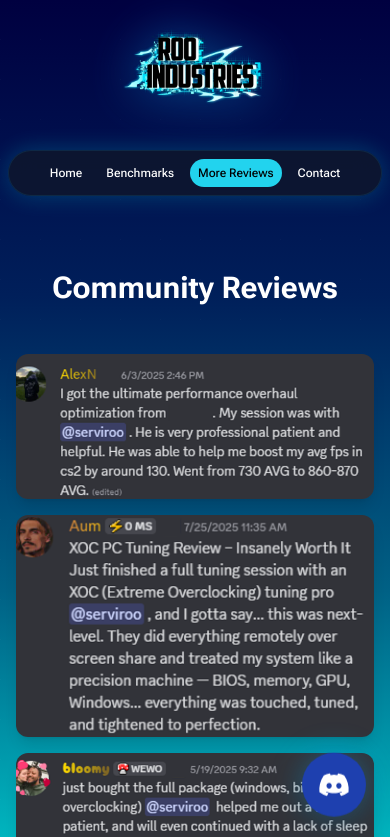
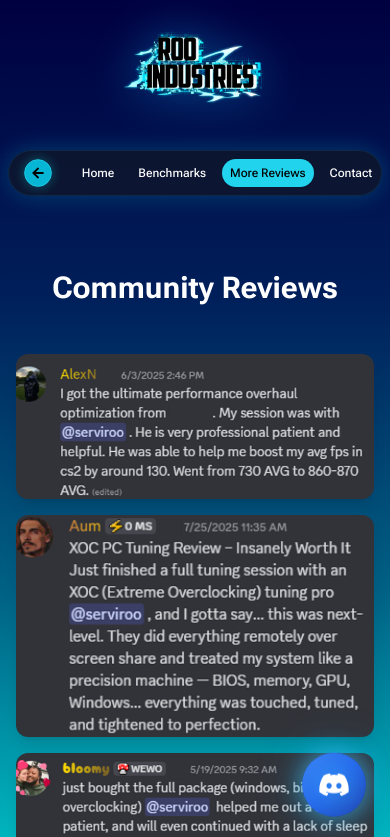
Before and after one commit to LoaiMaher/rooindustries, a React (Create React App) app: page /morereviews in a window 390 px wide. Shown: the top 837 px of the page. Built offline with nearby package versions, Linux system fonts and the light colour scheme.

Commit message:
done with the million things

```diff
--- a/public/index.html
+++ b/public/index.html
@@ -5,7 +5,7 @@
     <link rel="icon" href="%PUBLIC_URL%/favicon.ico" />
     <meta name="viewport" content="width=device-width, initial-scale=1" />
     <meta name="theme-color" content="#000000" />
-    <meta name="description" content="World Class Computer Optimization" />
+    <meta name="description" content="World Class Computer Optimizations" />
     <link rel="preconnect" href="https://fonts.googleapis.com" />
     <link rel="preconnect" href="https://fonts.gstatic.com" crossorigin />
     <link
--- a/src/App.jsx
+++ b/src/App.jsx
@@ -66,13 +66,18 @@
           target="_blank"
           rel="noopener noreferrer"
           className="fixed bottom-6 sm:bottom-12 right-6 sm:right-12 z-50
-                     bg-blue-800 text-white p-4 sm:p-5 rounded-full
-                     shadow-2xl hover:bg-blue-500
-                     transition-transform duration-300 hover:scale-110
-                     animate-[float_3s_ease-in-out_infinite]
-                     drop-shadow-[0_0_15px_rgba(14,165,233,0.35)]"
+             group bg-gradient-to-br from-[#3b82f6] via-[#2563eb] to-[#1e40af]
+             text-white p-4 sm:p-5 rounded-full
+             shadow-[0_0_25px_rgba(56,189,248,0.6),0_0_50px_rgba(56,189,248,0.3)]
+             transition-all duration-300 hover:scale-125 hover:shadow-[0_0_45px_rgba(56,189,248,0.9),0_0_90px_rgba(56,189,248,0.4)]
+             before:absolute before:inset-0 before:rounded-full
+             before:bg-[radial-gradient(circle_at_center,rgba(56,189,248,0.35),transparent_70%)]
+             before:blur-xl before:-z-10 animate-[float_3s_ease-in-out_infinite]"
         >
-          <FaDiscord className="w-8 h-8 sm:w-11 sm:h-11" />
+          <FaDiscord
+            className="w-8 h-8 sm:w-11 sm:h-11 text-white drop-shadow-[0_0_15px_rgba(56,189,248,0.9)]
+               group-hover:drop-shadow-[0_0_25px_rgba(56,189,248,1)] transition-all duration-300"
+          />
         </a>
       </div>
     </Router>
--- a/src/components/BackButton.jsx
+++ b/src/components/BackButton.jsx
@@ -33,11 +33,12 @@
         bg-cyan-500 hover:bg-cyan-400 text-black p-2 sm:p-3 rounded-full border border-cyan-400
         transition-all duration-500 ease-in-out shadow-[0_0_15px_rgba(0,255,255,0.3)]
         hover:shadow-[0_0_20px_rgba(0,255,255,0.5)]
-        z-40 hidden sm:flex items-center justify-center ${
-          isVisible ? "translate-y-0 opacity-100" : "-translate-y-10 opacity-0"
-        }`}
+        z-40 flex items-center justify-center
+        ${isVisible ? "translate-y-0 opacity-100" : "-translate-y-10 opacity-0"}
+        scale-90 active:scale-95
+      `}
     >
-      <FaArrowLeft className="text-lg sm:text-xl" />
+      <FaArrowLeft className="text-base sm:text-lg" />
     </button>
   );
 }
--- a/src/components/Benchmarks.jsx
+++ b/src/components/Benchmarks.jsx
@@ -1,8 +1,11 @@
 import React, { useState, useEffect } from "react";
 import { Link } from "react-router-dom";
+
 export default function Benchmarks() {
   const [selectedImage, setSelectedImage] = useState(null);
   const [fadeIn, setFadeIn] = useState(false);
+  const [isZoomed, setIsZoomed] = useState(false);
+  const [zoomOrigin, setZoomOrigin] = useState({ x: "50%", y: "50%" });
 
   useEffect(() => {
     if (selectedImage) setFadeIn(true);
@@ -28,6 +31,21 @@
     };
   }, [selectedImage]);
 
+  // Handle zoom click
+  const handleImageClick = (e) => {
+    e.stopPropagation();
+    const rect = e.target.getBoundingClientRect();
+    const x = ((e.clientX - rect.left) / rect.width) * 100;
+    const y = ((e.clientY - rect.top) / rect.height) * 100;
+    setZoomOrigin({ x: `${x}%`, y: `${y}%` });
+    setIsZoomed((prev) => !prev);
+  };
+
+  const handleClose = () => {
+    setIsZoomed(false);
+    setSelectedImage(null);
+  };
+
   return (
     <>
       <div className="relative py-28 px-4 max-w-7xl mx-auto text-white">
@@ -37,15 +55,23 @@
             className={`fixed inset-0 bg-black bg-opacity-80 flex items-center justify-center z-50 transition-opacity duration-300 ${
               fadeIn ? "opacity-100" : "opacity-0"
             }`}
-            onClick={() => setSelectedImage(null)}
+            onClick={handleClose}
           >
             <img
               src={selectedImage}
               alt="Enlarged"
-              className="max-w-[90%] max-h-[90%] rounded-lg shadow-lg object-contain transition-transform duration-300 scale-95 hover:scale-100"
+              onClick={handleImageClick}
+              className="rounded-lg shadow-lg object-contain transition-transform duration-300
+           w-[90%] h-auto sm:max-w-[90%] sm:max-h-[90%] max-w-none max-h-none"
+              style={{
+                transformOrigin: `${zoomOrigin.x} ${zoomOrigin.y}`,
+                transform: isZoomed ? "scale(1.6)" : "scale(1)",
+                cursor: isZoomed ? "zoom-out" : "zoom-in",
+              }}
             />
           </div>
         )}
+
         {/* Title */}
         <h1 className="text-4xl font-extrabold text-center mb-2">
           Performance Benchmarks
--- a/src/components/Contact.jsx
+++ b/src/components/Contact.jsx
@@ -1,6 +1,7 @@
 import React, { useState } from "react";
 import { useForm, ValidationError } from "@formspree/react";
 import { Link } from "react-router-dom";
+
 export default function Services() {
   const [state, handleSubmit] = useForm("mpwybpen"); // form id
   const [copied, setCopied] = useState(false); // copy state
@@ -10,6 +11,7 @@
     setCopied(true);
     setTimeout(() => setCopied(false), 2000);
   };
+
   return (
     <section className="text-white px-4 py-28 flex flex-col items-center">
       {/* Heading */}
@@ -22,7 +24,7 @@
       </div>
 
       {/* Email block */}
-      <div className="p-4 rounded-lg flex items-center justify-between w-full max-w-xl mb-8 border border-gray-700 bg-opacity-0">
+      <div className="p-4 rounded-lg flex items-center justify-between w-full max-w-xl mb-8 border border-cyan-400/20 bg-[#152238]/70 backdrop-blur-sm">
         <div className="flex items-center space-x-3">
           <svg
             className="w-6 h-6 text-cyan-400"
@@ -45,13 +47,13 @@
 
       {/* Contact Form */}
       {state.succeeded ? (
-        <div className="w-full max-w-xl p-6 rounded-lg border border-gray-700 bg-gray-900 text-center text-green-400 font-semibold">
+        <div className="w-full max-w-xl p-6 rounded-lg border border-cyan-400/20 bg-[#152238]/70 backdrop-blur-sm text-center text-green-400 font-semibold">
           Thank you! Your message has been sent.
         </div>
       ) : (
         <form
           onSubmit={handleSubmit}
-          className="p-6 rounded-lg w-full max-w-xl space-y-5 border border-gray-700"
+          className="p-6 rounded-lg w-full max-w-xl space-y-5 border border-cyan-400/20 bg-[#152238]/70 backdrop-blur-sm"
         >
           <div>
             <label className="block mb-1 font-semibold">Name</label>
--- a/src/components/Navbar.jsx
+++ b/src/components/Navbar.jsx
@@ -23,7 +23,6 @@
 
       // toggle when scrolled past logo
       setIsPastLogo(currentScrollY > 120);
-
       setLastScrollY(currentScrollY);
     };
 
@@ -56,15 +55,19 @@
       transition-all duration-300
     "
       >
-        {/* Back Button (left) */}
+        {/* Back Button*/}
         {location.pathname !== "/" && (
-          <div className="absolute left-3 sm:left-5">
+          <div className="absolute left-3 top-1/2 -translate-y-1/2 scale-90 sm:scale-95 z-[60]">
             <BackButton hidden={false} inline={true} />
           </div>
         )}
 
-        {/* Nav Links */}
-        <div className="flex justify-center space-x-2 sm:space-x-4 text-white text-xs sm:text-sm md:text-[13px] font-medium">
+        {/* only shift right on mobile */}
+        <div
+          className={`flex justify-center space-x-2 sm:space-x-4 text-white text-xs sm:text-sm md:text-[13px] font-medium transition-all duration-300
+        ${location.pathname !== "/" ? "max-sm:translate-x-8" : ""}
+      `}
+        >
           <Link
             to="/"
             className={`px-2 sm:px-4 py-1.5 rounded-full transition ${
--- a/src/components/Reviews.jsx
+++ b/src/components/Reviews.jsx
@@ -4,6 +4,8 @@
 export default function Reviews() {
   const [selectedImage, setSelectedImage] = useState(null);
   const [fadeIn, setFadeIn] = useState(false);
+  const [isZoomed, setIsZoomed] = useState(false);
+  const [zoomOrigin, setZoomOrigin] = useState({ x: "50%", y: "50%" });
 
   // Fade-in effect
   useEffect(() => {
@@ -29,6 +31,22 @@
       window.removeEventListener("keydown", handleKeyDown);
     };
   }, [selectedImage]);
+
+  // handle zoom when clicking the image
+  const handleImageClick = (e) => {
+    e.stopPropagation();
+    const rect = e.target.getBoundingClientRect();
+    const x = ((e.clientX - rect.left) / rect.width) * 100;
+    const y = ((e.clientY - rect.top) / rect.height) * 100;
+    setZoomOrigin({ x: `${x}%`, y: `${y}%` });
+    setIsZoomed((prev) => !prev);
+  };
+
+  // reset zoom when closing
+  const handleClose = () => {
+    setIsZoomed(false);
+    setSelectedImage(null);
+  };
 
   return (
     <section id="homepage-reviews" className="py-20 text-center">
@@ -68,12 +86,19 @@
           className={`fixed inset-0 bg-black bg-opacity-80 flex items-center justify-center z-50 transition-opacity duration-300 ${
             fadeIn ? "opacity-100" : "opacity-0"
           }`}
-          onClick={() => setSelectedImage(null)}
+          onClick={handleClose}
         >
           <img
             src={selectedImage}
             alt="Enlarged Review"
-            className="max-w-[90%] max-h-[90%] rounded-lg shadow-lg object-contain transition-transform duration-300 scale-95 hover:scale-100"
+            onClick={handleImageClick}
+            className="rounded-lg shadow-lg object-contain transition-transform duration-300
+                       w-[95%] sm:max-w-[90%] sm:max-h-[90%] max-w-none max-h-none"
+            style={{
+              transformOrigin: `${zoomOrigin.x} ${zoomOrigin.y}`,
+              transform: isZoomed ? "scale(1.6)" : "scale(1)",
+              cursor: isZoomed ? "zoom-out" : "zoom-in",
+            }}
           />
         </div>
       )}
```
Also changed, not shown: src/components/Footer.jsx (+17 -14 lines). Lines whose indentation alone changed are shown as unchanged.
